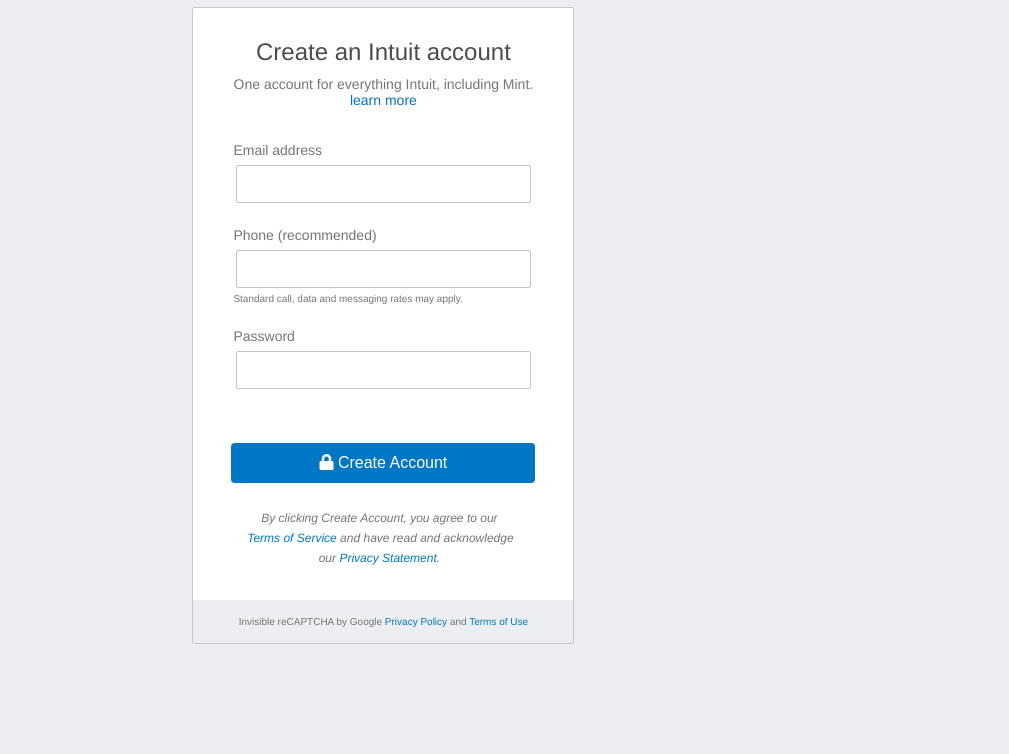
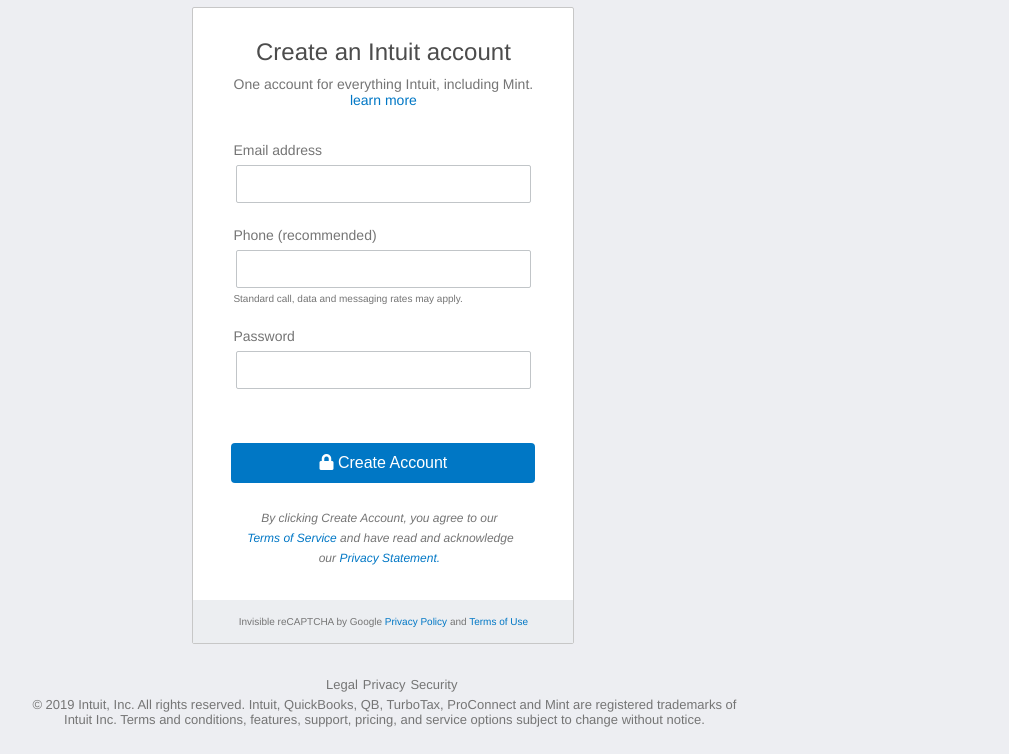
Before and after one commit to rsundar/mint-signup-page, a plain HTML site: page index.html in a window 1280 px wide. Shown: the part 198-952 px from the top of the page, without its empty margins (270-1279 px from the left). Drawn offline with Linux system fonts and the light colour scheme.

Commit message:
Removing the height and adjust the padding at the footer

```diff
--- a/assets/styles.css
+++ b/assets/styles.css
@@ -105,7 +105,7 @@ body {
 
 .main-container {
     width: 100%;
-    height: 100%;
+  /*  height: 100%;*/
 }
 
 .main-container .signup-widget-container {
@@ -154,8 +154,8 @@ body {
     width:55%;
     margin-left: 23%;
     margin-right: 10%;
-    padding: 2rem 0px;
-    margin-top: 7%;
+    padding-bottom: 1rem;
+    /*margin-top: 7%;*/
     text-align: center;
 
 }
```
